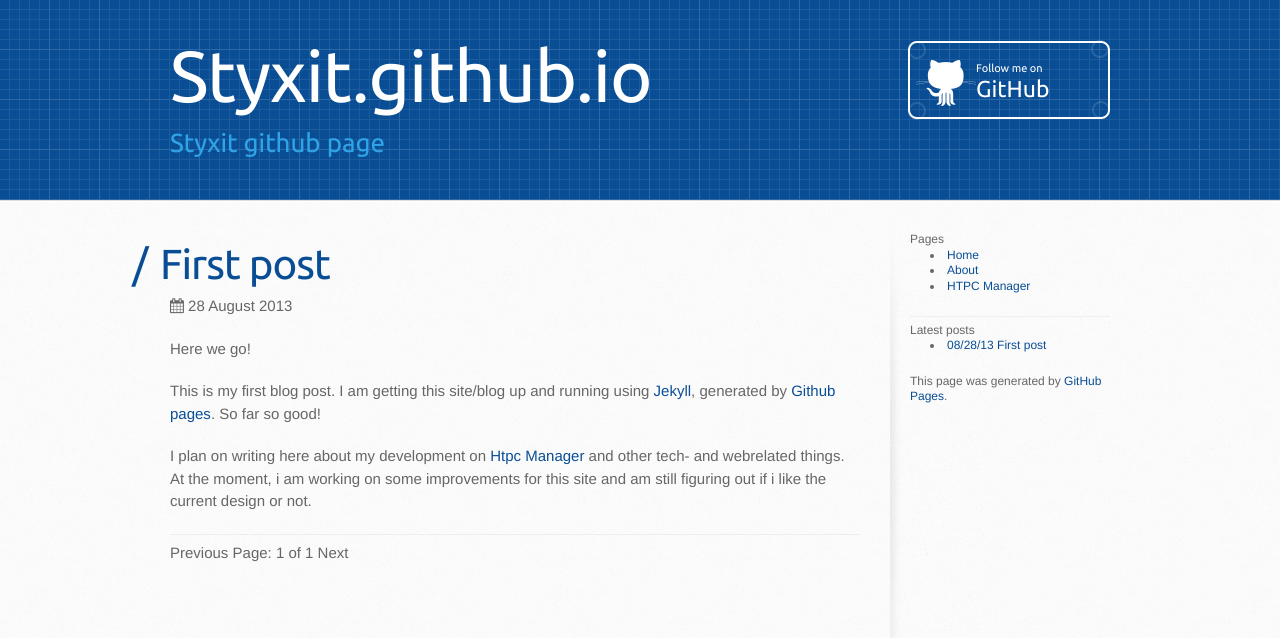
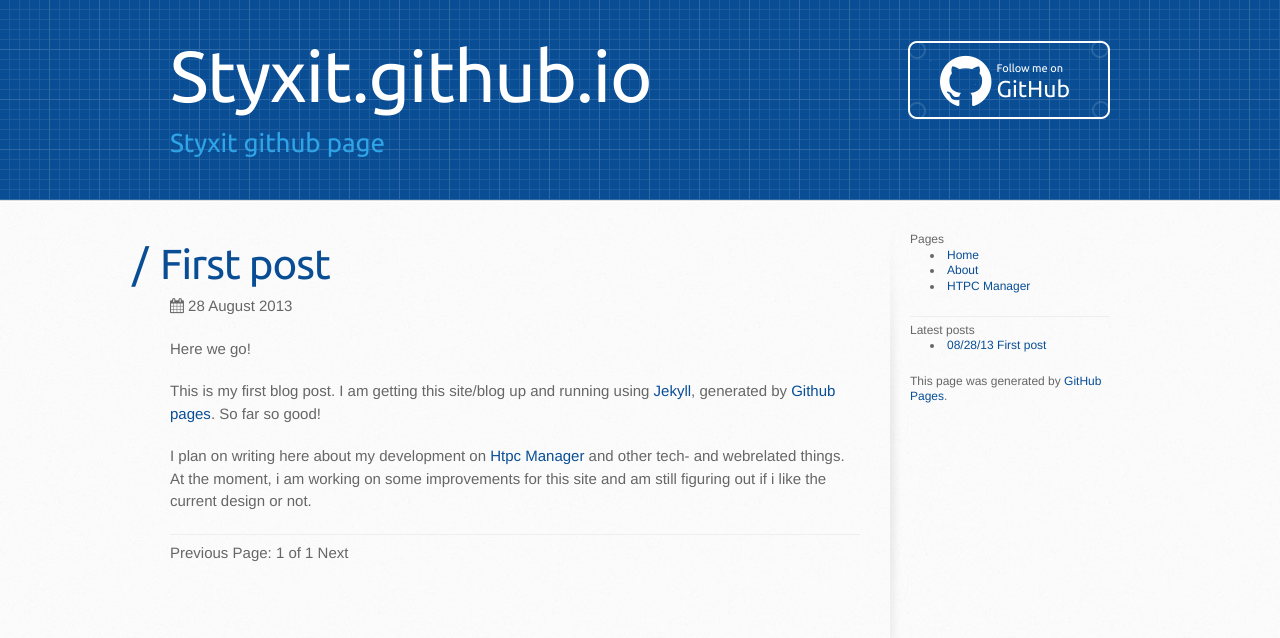
Before and after one commit to styxit/styxit.github.io, a Jekyll site: the page built from index.html, in a window 1280 px wide. Shown: the top 638 px of the page. Built offline with Jekyll 4.4.1, drawn with Linux system fonts in a browser that asks for light colours; the list of posts is cut into pages by our own code.

Commit message:
Responsive github button
- Button had wrong color on small screens
- github logo is now an icon, also visible on small screens
- Added missing space in button text

```diff
--- a/_includes/header.html
+++ b/_includes/header.html
@@ -2,6 +2,7 @@
   <div class="inner">
     <h1><a href="/">Styxit.github.io</a></h1>
     <h2>Styxit github page</h2>
-    <a href="https://github.com/styxit" class="button"><small>Follow me on</small>GitHub</a>
+    <a href="https://github.com/styxit" class="button">
+      <i class="icon-github"></i> <small>Follow me on</small> GitHub</a>
   </div>
 </header>
--- a/stylesheets/stylesheet.css
+++ b/stylesheets/stylesheet.css
@@ -135,32 +135,32 @@
 }
 
 a.button {
-  width: 134px;
-  height: 58px;
+  width: 170px;
+  height: 67px;
   line-height: 1.2;
   font-size: 23px;
   color: #fff;
-  padding-left: 68px;
-  padding-top: 22px;
+  padding-left: 32px;
+  padding-top: 12px;
   font-family: 'Ubuntu', 'Helvetica Neue', Helvetica, Arial, serif;
 }
 a.button small {
+  padding-top: 10px;
   display: block;
   font-size: 11px;
 }
+a.button i {
+  display: block;
+  float: left;
+  margin-right: 5px;
+  font-size: 60px;
+}
+
 header a.button {
   position: absolute;
   right: 0;
   top: 0;
   background: transparent url(../images/github-button.png) 0 0 no-repeat;
-}
-aside a.button {
-  width: 138px;
-  padding-left: 64px;
-  display: block;
-  background: transparent url(../images/download-button.png) 0 0 no-repeat;
-  margin-bottom: 20px;
-  font-size: 21px;
 }
 
 code, pre {
@@ -441,16 +441,21 @@
     text-align: center;
     font-size: 13px;
     line-height: 1;
-    background-color: #65dfff;
+    background-color: #fff;
     color: #2879d0;
     -moz-border-radius: 5px;
     -webkit-border-radius: 5px;
     border-radius: 5px;
   }
   header a.button small {
-    font-size: 13px;
+    font-size: inherit;
     display: inline;
   }
+  header a.button i {
+    font-size: inherit;
+    display: inline;
+  }
+
   #main-content,
   aside#sidebar {
     float: none;
```
Also changed, not shown: images/github-button.png.
